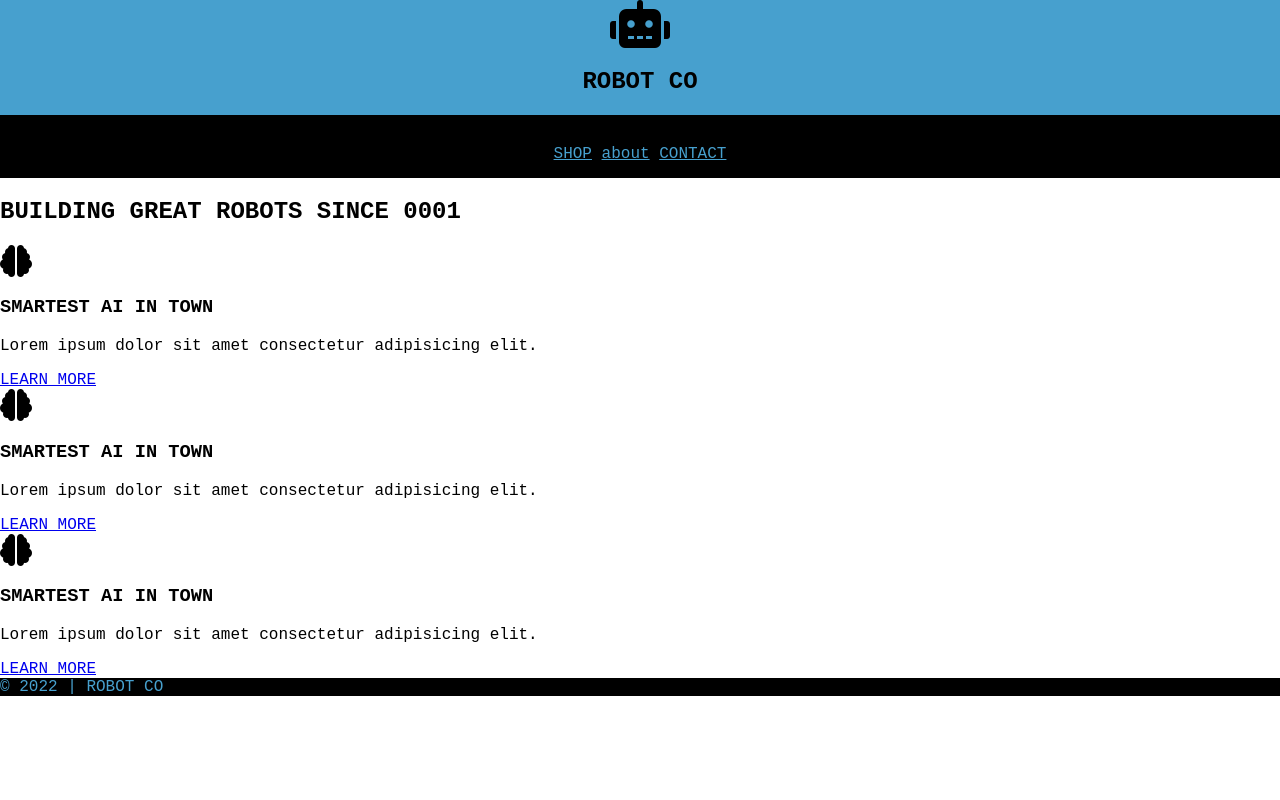
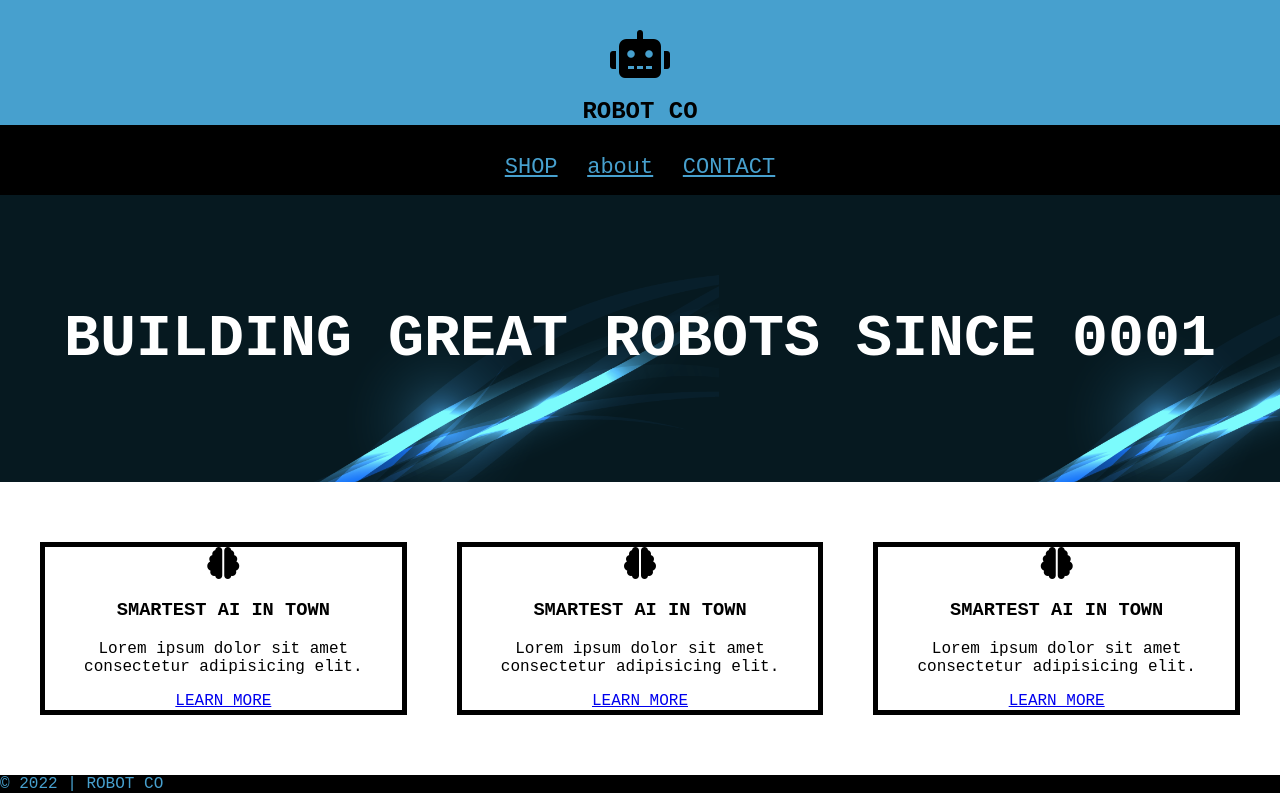
Before and after one commit to cthomas265/robotco, a plain HTML site: page index.html in a window 1280 px wide. Drawn offline with Linux system fonts and the light colour scheme.

Commit message:
padding and colors

```diff
--- a/css/style.css
+++ b/css/style.css
@@ -8,12 +8,26 @@ header {
     text-align: center;
 }
 
+
 nav {
     padding: 30px 15px 15px 15px;
 }
 
+nav a {
+    font-size: 22px;
+    margin: 0 10px;
+}
+
+main {
+    display: flex;
+    justify-content: center;
+    padding: 60px 15px;
+}
+
 #logo-container {
    padding-top: 10px;
+   position: relative;
+   top: 20px;
 }
 
 .bg-dark {
@@ -25,6 +39,8 @@ nav {
     color: #47a0ce;
 }
 
+
+
 html, body {
     margin: 0;
     padding: 0;
@@ -32,9 +48,17 @@ html, body {
 }
 
 #hero {
+    background: black;
+    background-image: url("../images/background.png");
+    color: white;
+    text-align: center;
+    padding: 60px 15px;
+    font-size: 40px;
 
 }
 
-. callout {
-
+.callout {
+    border: 5px solid black;
+    text-align: center;
+    margin: 0 25px;
 }
--- a/index.html
+++ b/index.html
@@ -10,7 +10,7 @@
 </head>
 <body>
     <header>
-        <div>
+        <div id="logo-container">
             <i class="fa-solid fa-robot fa-3x"></i>
             <h2>ROBOT CO</h2>
         </div>
@@ -25,7 +25,7 @@
         <h1>BUILDING GREAT ROBOTS SINCE 0001</h1>
     </section>
 
-    <section>
+    <main>
         <div class="callout">
             <i class="fa-solid fa-brain fa-2x"></i>
             <h3>SMARTEST AI IN TOWN</h3>
@@ -47,7 +47,7 @@
             </p>
             <a href="#">LEARN MORE</a>
         </div>
-    </section>
+    </main>
 
     <footer class="bg-dark">
         &copy; 2022 | ROBOT CO
```
